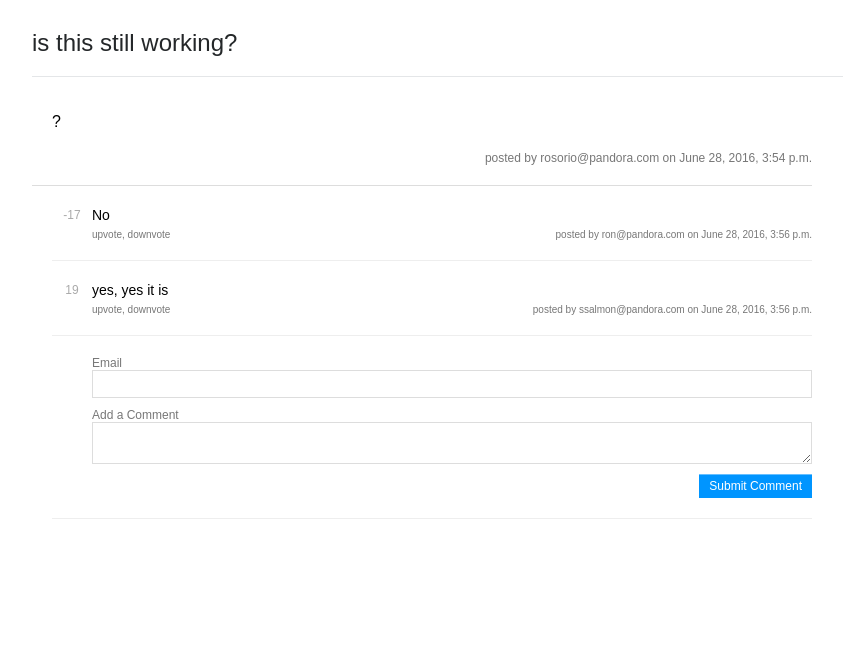
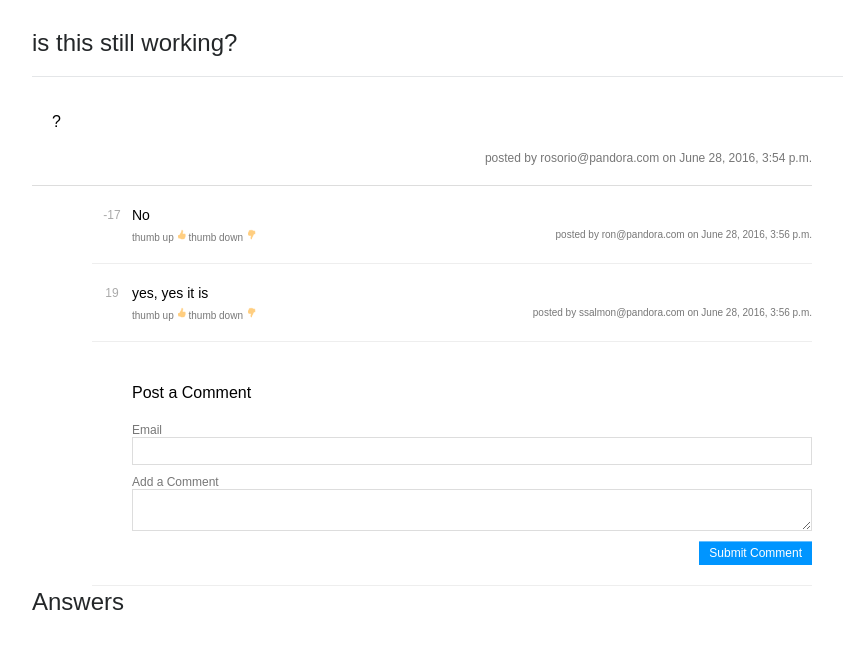
Before and after one commit to halfpete/stackd, a Django app: page /1/ in a window 1280 px wide. Shown: the part 34-683 px from the top of the page, without its empty margins (8-851 px from the left). Run offline with Django 3.2, Linux system fonts and the light colour scheme; data comes from the database, SQL or seed files in the repository; parts of the project's set-up code (start-up, migrations or seed data) failed here and were passed over.

Commit message:
thumbs up and down

```diff
--- a/stackd/overflow/static/css/style.css
+++ b/stackd/overflow/static/css/style.css
@@ -820,7 +820,7 @@ header nav a:hover {
     font-size: 16px;
 }
 #comments {
-    padding-left: 20px;
+    padding-left: 60px;
 }
 .comment {
     border-bottom: 1px solid #eee;
@@ -862,6 +862,22 @@ header nav a:hover {
 .comment-vote h5:hover {
     color: #555;
 }
+.comment .thumb-up,
+.comment .thumb-down {
+    display: inline-block;
+    width: 12px;
+    height: 12px;
+    background-size: contain;
+    background-position: center;
+    background-repeat: no-repeat;
+    opacity: .5;
+}
+.comment .thumb-up {
+    background-image: url(../img/thumb_up.png);
+}
+.comment .thumb-down {
+    background-image: url(../img/thumb_down.png);
+}
 .comment-label h3 {
     float: right;
     font-size: 10px;
@@ -869,7 +885,6 @@ header nav a:hover {
     margin: 0;
 }
 .comment form {
-    margin-left: 40px;
     text-align: right;
 }
 .comment form .input-wrapper {
--- a/stackd/templates/overflow/detail.html
+++ b/stackd/templates/overflow/detail.html
@@ -25,8 +25,14 @@
 							<p>{{comment.comment_text}}</p>
 							<div class="comment-label cf">
 								<div class="comment-vote">
-									<h5 class="upvote">upvote,&nbsp;</h5>
-									<h5 class="downvote">downvote</h5>
+									<h5 class="upvote">
+										<span>thumb up</span>
+										<div class="thumb-up"></div>
+									</h5>
+									<h5 class="downvote">
+										<span>thumb down</span>
+										<div class="thumb-down"></div>
+									</h5>
 								</div>
 								<h3>posted by {{comment.author}} on {{comment.pub_date}}</h3>
 							</div>
@@ -34,11 +40,15 @@
 					</div>
 				{% endfor %}
 			{% else %}
-				<div class="comment">
+				<!-- <div class="comment">
+					<div class="comment-body">
 						<p>no comments</p>
 					</div>
+				</div> -->
 			{% endif %}
 			<div class="comment">
+				<div class="comment-body">
+					<h4>Post a Comment</h4>
 					<form method="post", action"">
 						{% csrf_token %}
 						<div class="input-wrapper">
@@ -55,4 +65,11 @@
 			</div>
 		</div>
 	</div>
+	<div id="answers-header" class="col-1-1">
+		<h2>Answers</h2>
+	</div>
+	<div id="answers-body" class="col-2-3">
+
+	</div>
+</div>
 {% endblock %}
```
Also changed, not shown: stackd/overflow/static/img/thumb_down.png (added), stackd/overflow/static/img/thumb_up.png (added). Lines whose indentation alone changed are shown as unchanged.
